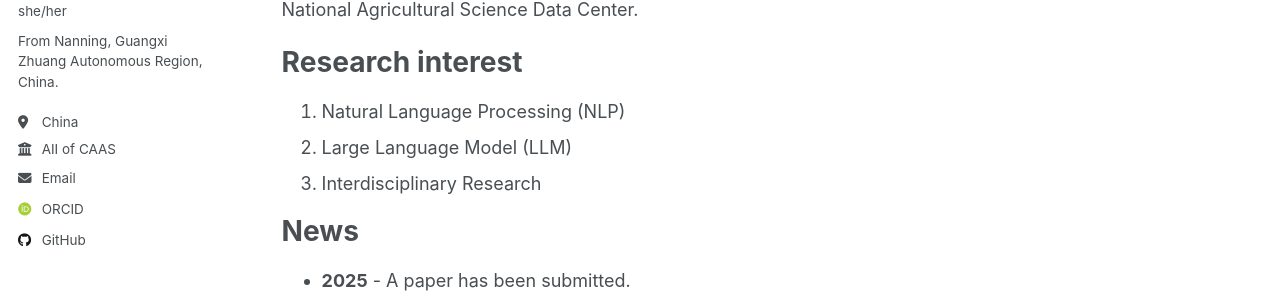
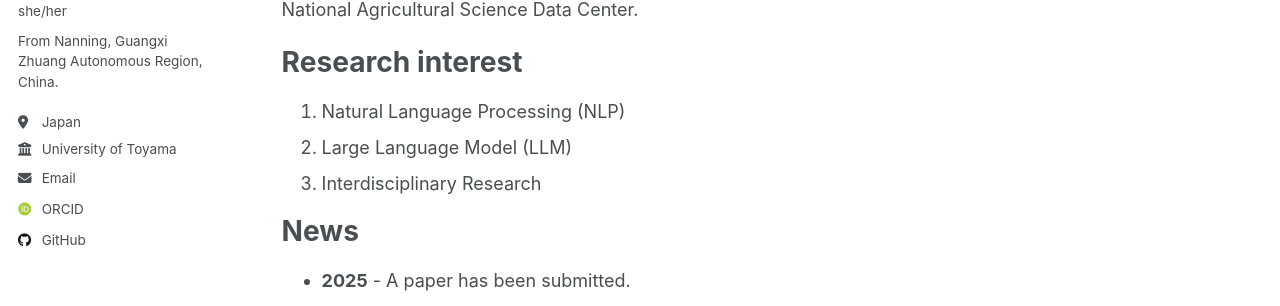
Before and after one commit to mangx/mangx.github.io, a Jekyll site: the page built from _pages/about.md, in a window 1280 px wide. Shown: the part 274-580 px from the top of the page. Built offline with Jekyll 4.4.1, drawn with Linux system fonts in a browser that asks for light colours; some web fonts are replaced.

Commit message:
Update _config.yml

```diff
--- a/_config.yml
+++ b/_config.yml
@@ -26,8 +26,8 @@ author:
   name             : "韦一金 Yijin Wei"
   pronouns         : "she/her"
   bio              : "From Nanning, Guangxi Zhuang Autonomous Region, China."
-  location         : "China"
-  employer         : "AII of CAAS"
+  location         : "Japan"
+  employer         : "University of Toyama"
   uri              : # URL
   email            : "weiyijin0816@gmail.com"
 
```
